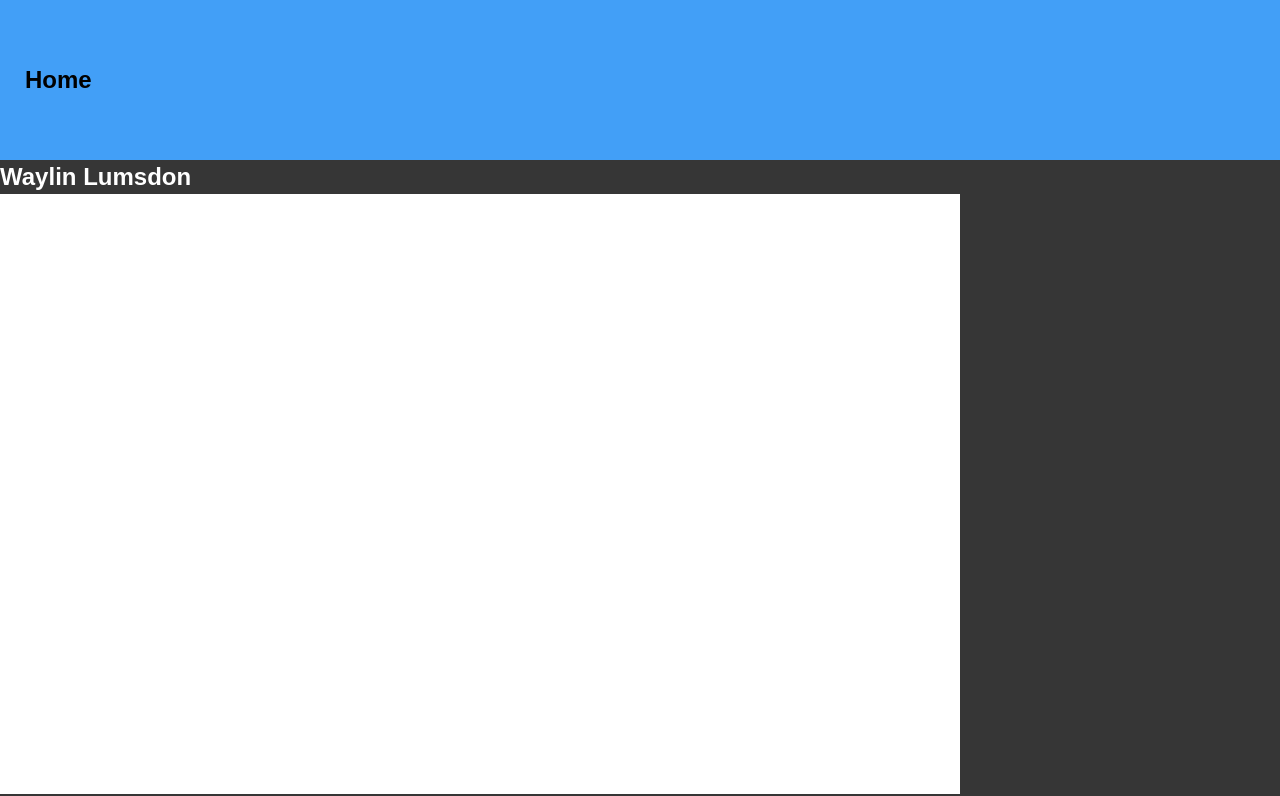
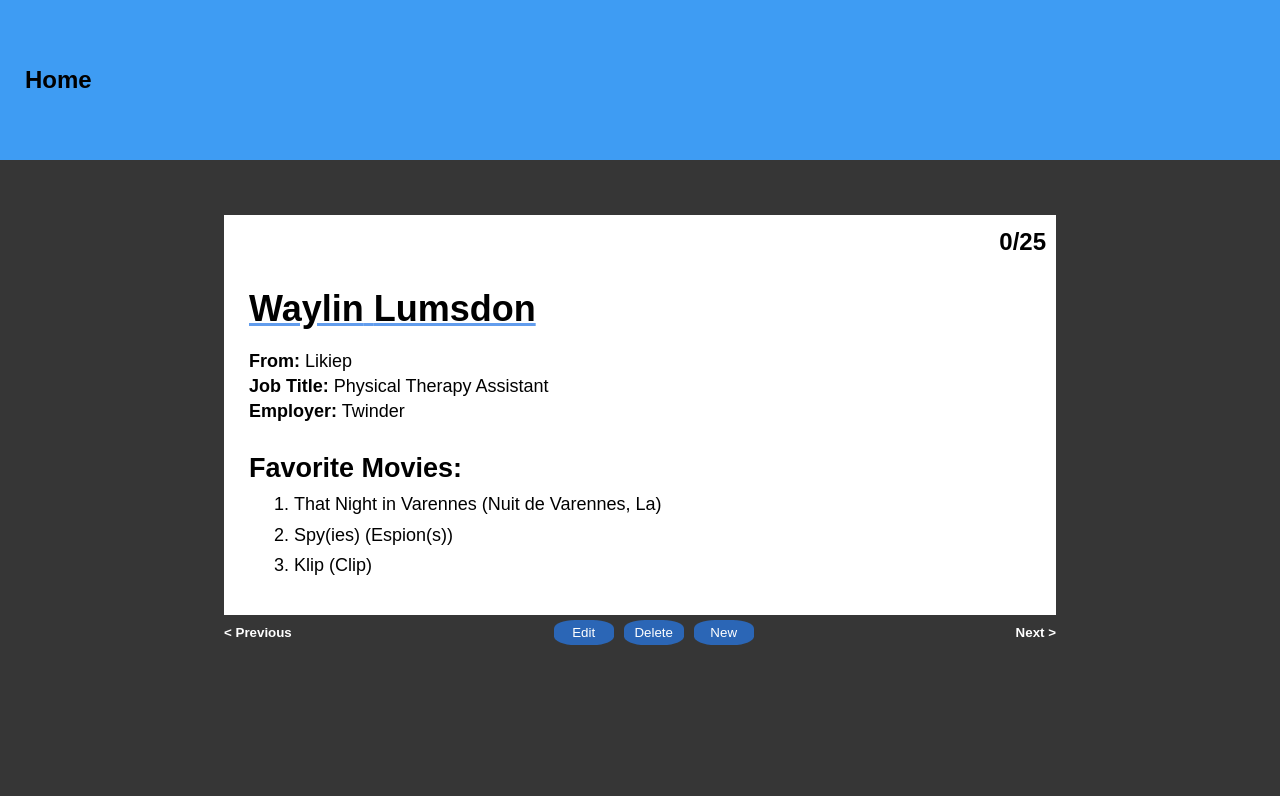
Before and after one commit to Beyer127/react-3-reveiw, a React (Create React App) app: page / in a window 1280 px wide. Shown: the top 796 px of the page. Built offline with nearby package versions, Linux system fonts and the light colour scheme.

Commit message:
react-day-3

```diff
--- a/src/App.css
+++ b/src/App.css
@@ -9,23 +9,35 @@ body{
   line-height: 1.4;
   background-color: rgb(54, 54, 54);
   color: white;
+  padding-bottom: 50px;
 }
 
 .header{
   width: 100vw;
   height: 20vh;
-  background-color: rgb(66, 159, 247);
+  background-color: rgb(62, 156, 243);
   display: flex;
   justify-content: start;
   align-items: center;
 }
 
+section{
+  display: flex;
+  justify-content: center;
+  align-items: center;
+}
+
 
 .main{
-  width: 75vw;
-  height: 75vh;
+  min-width: 65vw;
+  min-height: 50vh;
+  max-height: 65vh;
+  max-width: 80vw;
   display: flex;
-  justify-content: center;
+  flex-direction: column;
+  justify-content: start;
+  align-items: start;
+  margin-top: 55px;
   background-color: white;
   color: black;
 }
@@ -35,3 +47,82 @@ h4{
   font-size: 24px;
   color: black;
 }
+
+.state {
+  justify-content: start;
+  align-items: flex-start;
+
+}
+
+.name{
+  margin-top: 15px;
+  margin-left: 25px;
+  font-size: 24px;
+  text-decoration-line: underline;
+  text-decoration-color: rgba(39, 121, 230, 0.726);;
+}
+
+.state{
+  margin-top: 15px;
+  margin-left: 25px;
+  font-size: 18px;
+}
+
+.job-title{
+  margin-left: 25px;
+  font-size: 18px;
+}
+
+.employer{
+  margin-left: 25px;
+  font-size: 18px;
+}
+
+.fav-movies{
+  margin-top: 25px;
+  margin-left: 25px;
+  font-size: 18px;
+}
+
+.movie-list{
+  margin-top: 5px;
+  margin-left: 45px;
+  font-size: 18px;
+}
+
+#buttons{
+  width: 65vw;
+  margin: 0 auto;
+  display: flex;
+  justify-content: space-between;
+}
+
+
+#card-numbers{
+  width: 100%;
+  height: 5%;
+  display: flex;
+  justify-content: flex-end;
+  padding: 10px;
+}
+
+.button-nav{
+  border: none;
+  background-color: transparent;
+  color: white;
+  font-weight: bold;
+}
+
+#edit-buttons{
+  display: flex;
+}
+
+.edit-buttons{
+  height: 25px;
+  width: 60px;
+  margin: 5px;
+  border: none;
+  background-color: rgba(39, 121, 230, 0.726);
+  color: white;
+  border-radius: 35%;
+}
--- a/src/components/Home.js
+++ b/src/components/Home.js
@@ -7,7 +7,8 @@ class Home extends Component {
 
         this.state = {
             data: data,
-            index: 0
+            index: 0,
+            numCards: data.length
         }
 
 }
@@ -41,37 +42,51 @@ class Home extends Component {
                     <h4>Home</h4>
                 </div>
 
-                <div className="home">
+                     <section>
+                         <div className="main">
+
+                             <div id="card-numbers">
+                                 <h2>{this.state.index}/{this.state.numCards}</h2>
+                             </div>
+
+                            <div className="name">
                                 <h2>{this.state.data[this.state.index].name.first} {this.state.data[this.state.index].name.last}</h2>
                             </div>
 
-                     <section>
-                         <div className="main"></div>
-
-                     <div>
+                            <div className="state">
                                 <strong>From:</strong> {this.state.data[this.state.index].city}
                             </div>
 
-                    <div>
+                            <div className="job-title">
                             <strong>Job Title:</strong> {this.state.data[this.state.index].title}
                             </div>
 
-                    <div>
+                            <div className="employer">
                                 <strong>Employer:</strong> {this.state.data[this.state.index].employer}
                             </div>
 
-                    <ol>
+                            <ol className="fav-movies">
                                 <h2>Favorite Movies:</h2>
-                          <li>{this.state.data[this.state.index].favoriteMovies[0]}</li>
-                          <li>{this.state.data[this.state.index].favoriteMovies[1]}</li>
-                          <li>{this.state.data[this.state.index].favoriteMovies[2]}</li>
+                                <li className="movie-list">{this.state.data[this.state.index].favoriteMovies[0]}</li>
+                                <li className="movie-list">{this.state.data[this.state.index].favoriteMovies[1]}</li>
+                                <li className="movie-list">{this.state.data[this.state.index].favoriteMovies[2]}</li>
                             </ol>
+
+                        </div>
 
                       </section>
 
+                        <div id="buttons">
+                            <button className="button-nav" onClick={() => this.next()}>{'< Previous'}</button>
+                            <div id="edit-buttons">
+                                <button className="edit-buttons">Edit</button>
+                                <button className="edit-buttons">Delete</button>
+                                <button className="edit-buttons">New</button>
+                            </div>
+                            <button className="button-nav" onClick={() => this.previous()}>{'Next >'}</button>
+                        </div>
 
-                  <button className="next" onClick={() => this.next()}>Next</button>
-                  <button className="previous" onClick={() => this.previous()}>Previous</button>
+
 
             </div>
 
```
Lines whose indentation alone changed are shown as unchanged.
